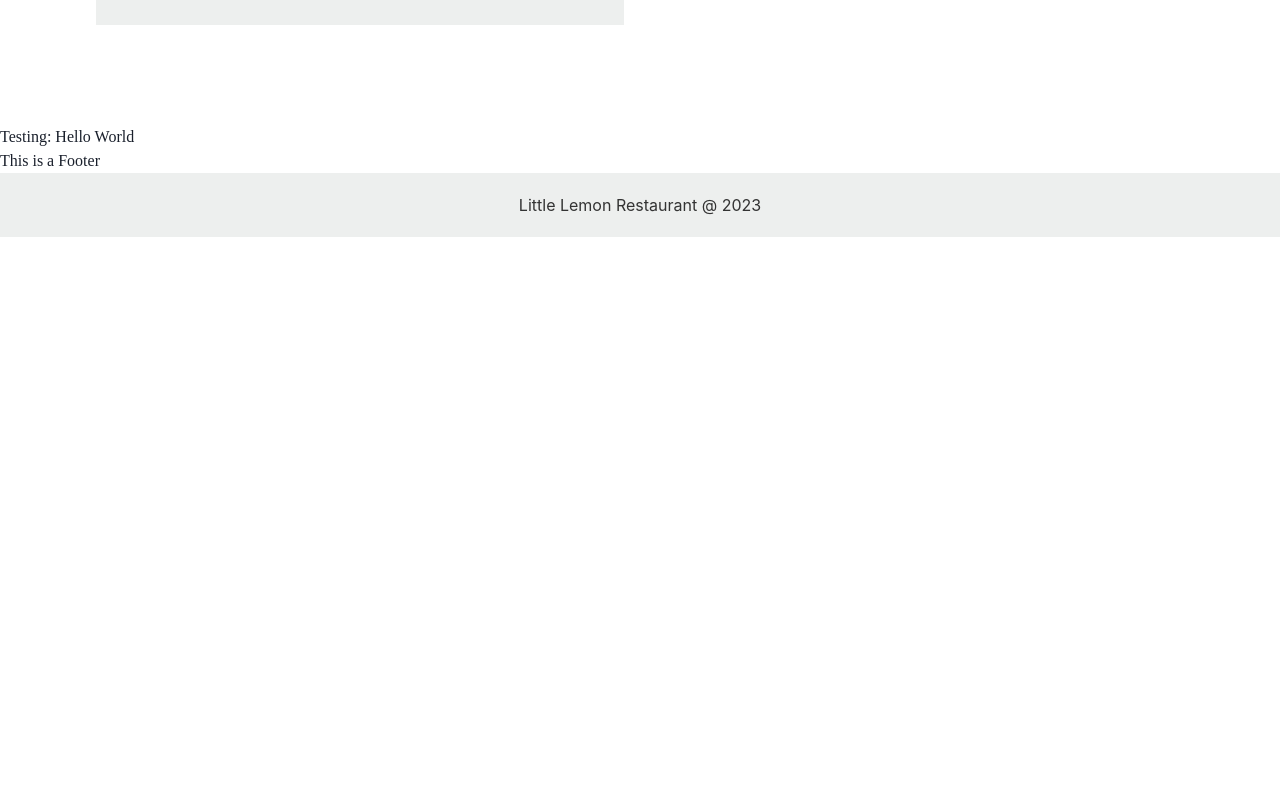
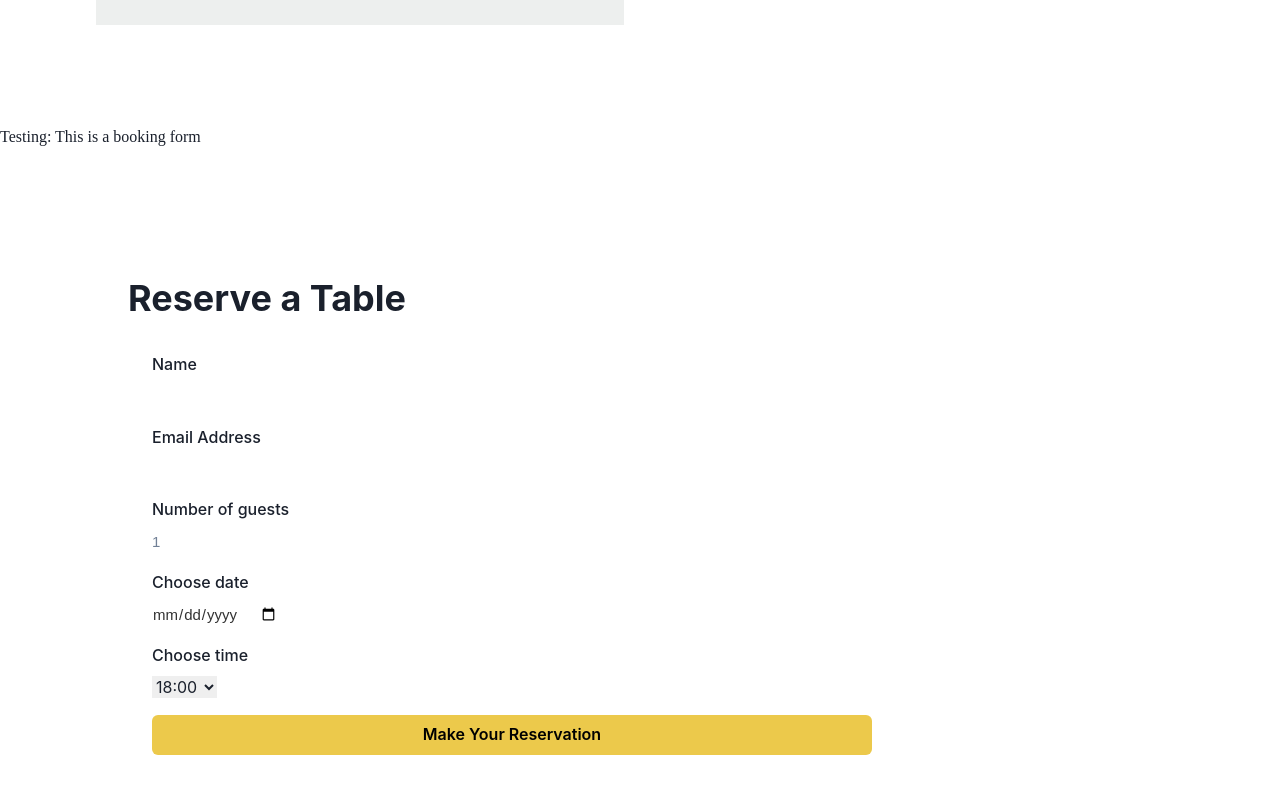
Before and after one commit to joycewv/littlelemon, a React (Create React App) app in the folder new-little-lemon/: page / in a window 1280 px wide. Shown: the part 2180-2980 px from the top of the page. Before the commit the page ends 2417 px from the top, so only its background shows below. Built offline with nearby package versions, Linux system fonts and the light colour scheme.

Commit message:
updated booking from with initial styles

```diff
--- a/new-little-lemon/package.json
+++ b/new-little-lemon/package.json
@@ -9,12 +9,14 @@
     "@testing-library/jest-dom": "^5.16.5",
     "@testing-library/react": "^13.4.0",
     "@testing-library/user-event": "^13.5.0",
+    "formik": "^2.2.9",
     "framer-motion": "^10.0.1",
     "react": "^18.2.0",
     "react-dom": "^18.2.0",
     "react-router-dom": "^6.8.2",
     "react-scripts": "5.0.1",
-    "web-vitals": "^2.1.4"
+    "web-vitals": "^2.1.4",
+    "yup": "^1.0.2"
   },
   "scripts": {
     "start": "react-scripts start",
--- a/new-little-lemon/src/App.css
+++ b/new-little-lemon/src/App.css
@@ -184,3 +184,5 @@ input {
 .special-card-text a {
   font-weight: bold;
 }
+
+/* BookingForm */
--- a/new-little-lemon/src/App.js
+++ b/new-little-lemon/src/App.js
@@ -5,7 +5,7 @@ import Main from './components/Main';
 import Specials from './components/Specials';
 import Footer from './components/Footer';
 import { ChakraProvider } from '@chakra-ui/react';
-
+import BookingForm from './components/BookingForm';
 
 function App() {
   return (
@@ -15,6 +15,7 @@ function App() {
       <Header />
       <Main />
       <Specials />
+      <BookingForm />
       <h1>Testing: Hello World</h1>
       <Footer />
     </ChakraProvider>
--- /dev/null
+++ b/new-little-lemon/src/components/BookingForm.js
@@ -0,0 +1,84 @@
+import { VStack, Heading, Box, FormControl, FormLabel, FormErrorMessage, Button } from "@chakra-ui/react";
+import { useFormik } from "formik";
+/*import { useSubmit } from "react-router-dom";*/
+import * as Yup from 'yup';
+
+const BookingForm = () => {
+    /*const {submit} = useSubmit*/
+
+ const formik = useFormik({
+    initialValues: {
+        firstName: "",
+        email: "",
+        guests: "",
+        time:"",
+
+    }, /* initialValues use id ="" */
+
+    /* onSubmit: (value) => {submit('https://littlelemon.com/reserveatable', values)}, */
+
+    validationSchema: Yup.object({
+        firstName: Yup.string().required("Required"),
+        email: Yup.string().email("Invalid email address").required("Required"),
+        guests: Yup.string().min(1,"Must be at least 1 guest").max(10,"Please call us if you have more than 10 guests").required("Required"),
+        time: Yup.string().required("Required"),
+
+    }),
+ });
+
+
+    return (
+        <>
+        <h1>Testing: This is a booking form</h1>
+        <section
+         isDarkBackground
+         backgroundColor="#512DA8"
+         py={16}
+         spacing={8}>
+            <VStack w="1024px" p={32} alignItems="flex-start">
+                <Heading as="h1" id="booking-form">
+                    Reserve a Table
+                </Heading>
+                <Box p={6} rounded="md" w="100%">
+                    <form onSubmit={formik.handleSubmit}>
+                        <VStack spacing={4}>
+                            <FormControl isInvalid={!!formik.errors.firstName && formik.touched.firstName}>
+                                <FormLabel htmlFor="firstName">Name</FormLabel>
+                                <input id="firstName" name="firstName" {...formik.getFieldProps("firstName")} />
+                                <FormErrorMessage>{formik.errors.firstName}</FormErrorMessage>
+                            </FormControl>
+                            <FormControl isInvalid={!!formik.errors.email && formik.touched.email}>
+                                <FormLabel htmlFor="email">Email Address</FormLabel>
+                                <input id="email" name="email" type="email" {...formik.getFieldProps("email")}/>
+                                <FormErrorMessage>{formik.errors.email}</FormErrorMessage>
+                            </FormControl>
+                            <FormControl isInvalid={!!formik.errors.guests && formik.touched.guests}>
+                                <FormLabel>Number of guests</FormLabel>
+                                <input type="number" placeholder="1" min="1" max="10" id="guests" {...formik.getFieldProps("guests")} />
+                                <FormErrorMessage>{formik.errors.guests}</FormErrorMessage>
+                            </FormControl>
+                            <FormControl>
+                                <FormLabel>Choose date</FormLabel>
+                                <input type="date" id="res-date"/>
+                            </FormControl>
+                            <FormControl isInvalid={!!formik.errors.time && formik.touched.time}>
+                                <FormLabel htmlFor="time">Choose time</FormLabel>
+                                <select id="time" name="time" {...formik.getFieldProps("time")}>
+                                    <option value="18:00">18:00</option>
+                                    <option value="19:00">19:00</option>
+                                    <option value="20:00">20:00</option>
+                                </select>
+                                 <FormErrorMessage>{formik.errors.time}</FormErrorMessage>
+                            </FormControl>
+                            <Button type="submit" colorScheme="yellow" width="full">Make Your Reservation</Button>
+                        </VStack>
+                    </form>
+                </Box>
+            </VStack>
+        </section>
+        </>
+
+    );
+}
+
+export default BookingForm;
--- a/new-little-lemon/src/components/Header.js
+++ b/new-little-lemon/src/components/Header.js
@@ -1,6 +1,18 @@
 /**import {Link} from 'react-router-dom'; */
 
 const Header = () => {
+
+    const handleClick =(button) => () => {
+        const id = `${button}-form`;
+        const element = document.getElementById(id);
+        if (element) {
+            element.scrollIntoView({
+                behavior: "smooth",
+                block: "start",
+            });
+        }
+    }
+
     return (
         <>
         <header className="hero-background">
@@ -12,7 +24,7 @@ const Header = () => {
                     on traditional recipes served with a modern twist.</p>
                     <br></br>
                     <br></br>
-                    <button className='cta-button'>Reserve a Table</button>
+                    <button className='cta-button' href="#booking" onClick={handleClick("booking")}>Reserve a Table</button>
                 </section>
                 <section className="hero-image">
                     <img src={require('../assets/restaurantfood.jpg')} alt="Little Lemon restaurant cuisine"/>
--- a/new-little-lemon/src/components/Nav.js
+++ b/new-little-lemon/src/components/Nav.js
@@ -1,6 +1,18 @@
 import { Box, HStack } from "@chakra-ui/react";
 
 const Nav = () => {
+
+    const handleClick =(anchor) => () => {
+        const id = `${anchor}-form`;
+        const element = document.getElementById(id);
+        if (element) {
+            element.scrollIntoView({
+                behavior: "smooth",
+                block: "start",
+            });
+        }
+    }
+
     return (
         <>
         <h1>This is a Nav</h1>
@@ -27,7 +39,7 @@ const Nav = () => {
                         <a href="/">Home</a>
                         <a href="/about">About</a>
                         <a href="/menu">Menu</a>
-                        <a href="reservation">Reservation</a>
+                        <a href="#booking" onClick={handleClick("booking")}>Reservation</a>
                         <a href="orderonline">Order Online</a>
                         <a href="login">Login</a>
                         </HStack>
```
Also changed, not shown: 1 other file (tests, documents, lock files or other folders).
